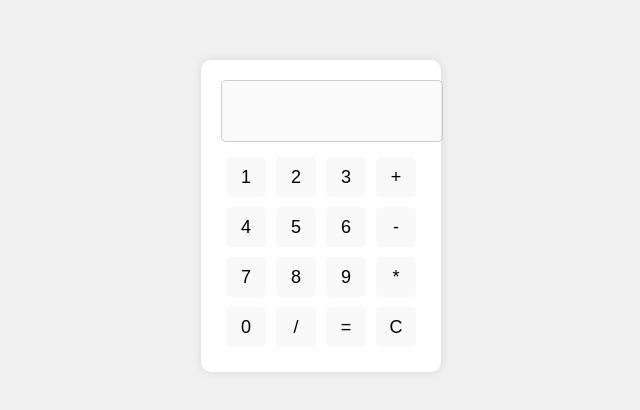
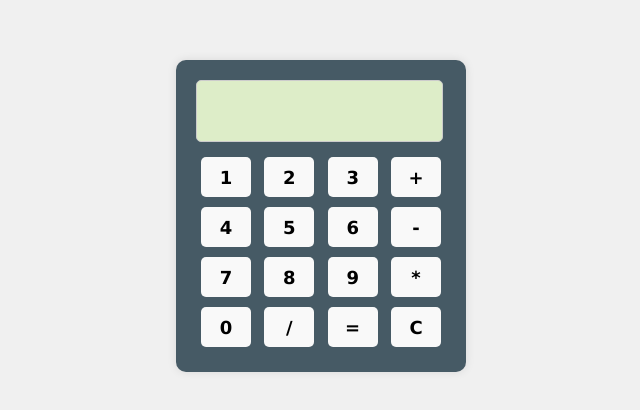
Before and after one commit to Elyeyes/virt-cc-ilia-mathieu-dunand, a plain HTML site: page application/frontend/index.html in a window 1280 px wide. Shown: the part 184-594 px from the top of the page, without its empty margins (319-959 px from the left). Drawn offline with Linux system fonts and the light colour scheme; a web font is replaced by a local one.

Commit message:
Update style.css

```diff
--- a/application/frontend/style.css
+++ b/application/frontend/style.css
@@ -9,29 +9,33 @@ body {
 }
 
 #calculator {
-    background-color: #fff;
+    background-color: #465A65;
     padding: 20px;
     border-radius: 10px;
     box-shadow: 0 0 10px rgba(0, 0, 0, 0.1);
-    width: 200px;
+    width: 250px;
 }
 
 #display {
-    width: 100%;
+    width: 90%;
     height: 40px;
     margin-bottom: 10px;
     text-align: right;
     padding: 10px;
-    font-size: 18px;
+    font-family: 'Electrolize', sans-serif;
+    font-size: 25px;
+    background-color: #DDEDC8;
     border: 1px solid #ccc;
     border-radius: 5px;
 }
 
 button {
-    width: 40px;
+    width: 50px;
     height: 40px;
     margin: 5px;
     font-size: 18px;
+    font-weight: bold;
+    font-family:Verdana, Geneva, Tahoma, sans-serif;
     border: none;
     border-radius: 5px;
     background-color: #f9f9f9;
@@ -51,3 +55,8 @@ button:active {
     display: flex;
     justify-content: space-between;
 }
+
+@font-face {
+    font-family: 'Electrolize';
+    src: url('https://fonts.gstatic.com/s/electrolize/v18/cIf5Ma1dtE0zSiGSiED7AXEBuI8.woff2');
+}
```
